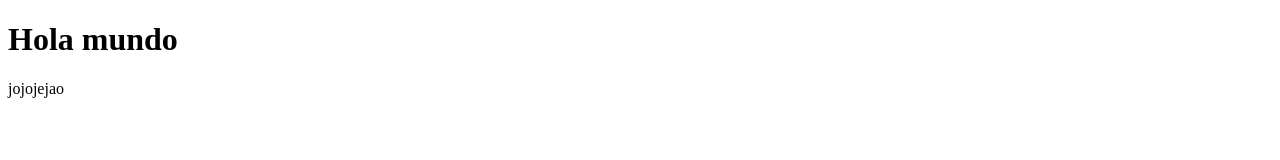
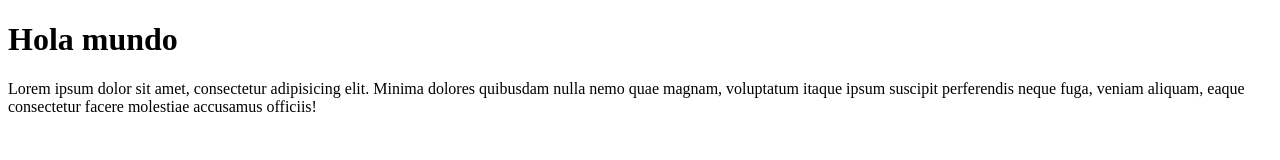
Before and after one commit to AlbaMarrades/holi, a plain HTML site: page index.html in a window 1280 px wide. Drawn offline with Linux system fonts and the light colour scheme.

Commit message:
feat(#21):añskldjg

```diff
--- a/index.html
+++ b/index.html
@@ -1,13 +1,18 @@
 <!DOCTYPE html>
 <html lang="en">
+
 <head>
     <meta charset="UTF-8">
     <meta http-equiv="X-UA-Compatible" content="IE=edge">
     <meta name="viewport" content="width=device-width, initial-scale=1.0">
     <title>Document</title>
 </head>
+
 <body>
     <h1>Hola mundo</h1>
-    <p>jojojejao</p>
+    <p>Lorem ipsum dolor sit amet, consectetur adipisicing elit. Minima dolores quibusdam nulla nemo quae magnam,
+        voluptatum itaque ipsum suscipit perferendis neque fuga, veniam aliquam, eaque consectetur facere molestiae
+        accusamus officiis!</p>
 </body>
+
 </html>
```
